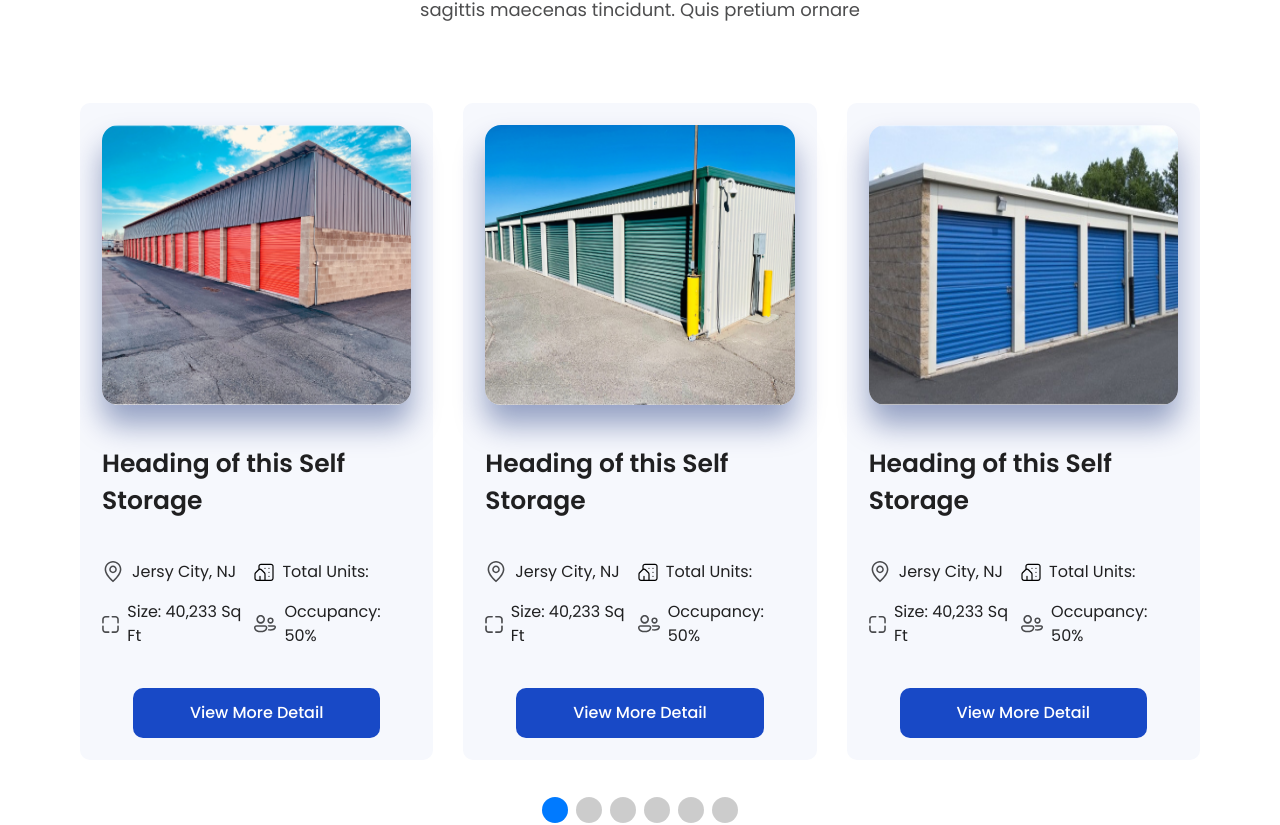
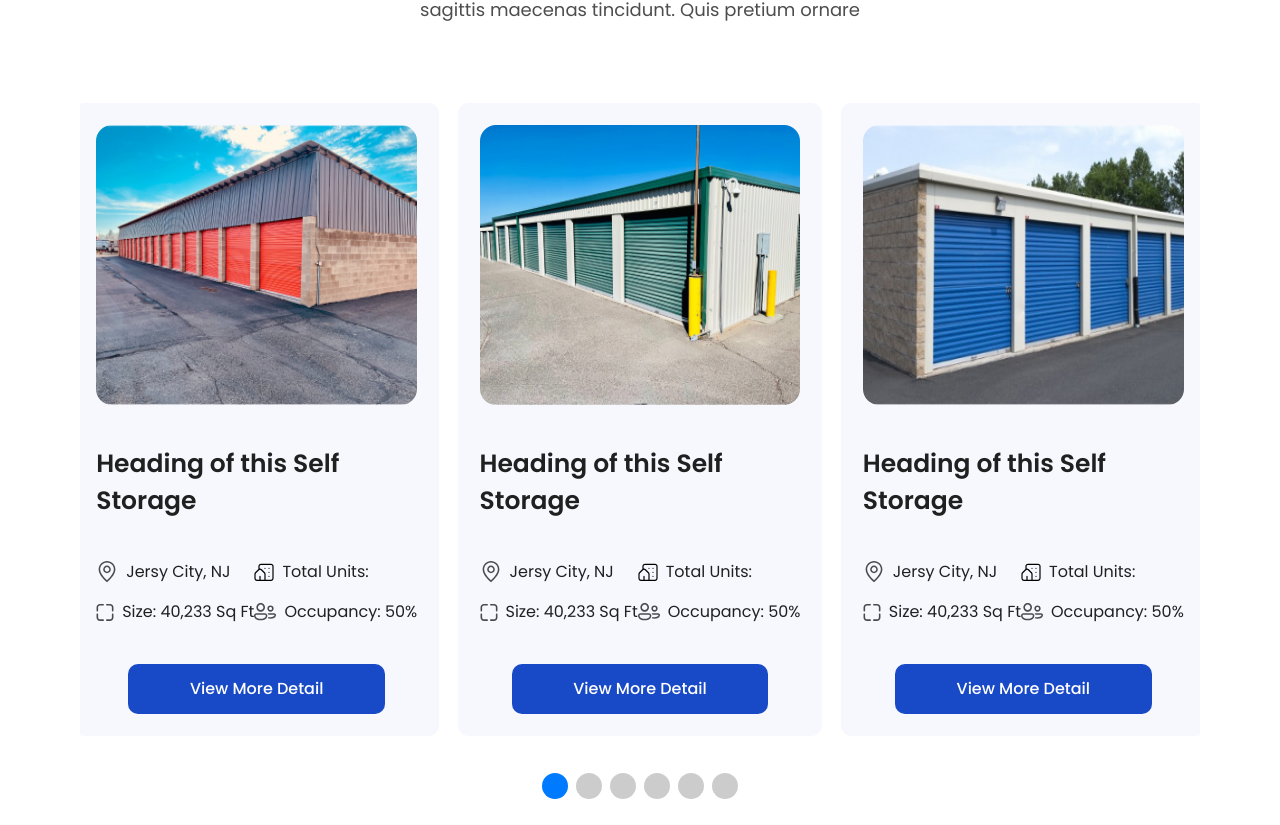
Before and after one commit to josip0920-zz/business-landing-mui, a React (Create React App) app: page / in a window 1280 px wide. Shown: the part 919-1744 px from the top of the page. Built offline with nearby package versions, Linux system fonts and the light colour scheme; what @web3-react/core would draw is missing.

Commit message:
Update Card.js

```diff
--- a/src/components/Card.js
+++ b/src/components/Card.js
@@ -16,7 +16,6 @@ export const CardA = ({ data }) => {
                     height: theme => theme.isTablet ? 280 : 350,
                     width: '100%',
                     borderRadius: 4,
-                    boxShadow: '0px 20px 30px rgba(1, 31, 109, 0.4)'
                 }
             }}
             spacing={5}
@@ -27,21 +26,21 @@ export const CardA = ({ data }) => {
                 <Stack flexGrow={1} spacing={2}>
                     <Stack direction='row' alignItems="center" spacing={1}>
                         <img width='22' height='22' src={require(`../assets/imgs/icons/location.svg`).default} />
-                        <Typography sx={{ fontSize: theme => theme.fontSize.sm }}>{data.location}</Typography>
+                        <Typography sx={{ fontSize: theme => theme.fontSize.sm }} noWrap>{data.location}</Typography>
                     </Stack>
                     <Stack direction='row' alignItems="center" spacing={1}>
                         <img width='18' height='18' src={require(`../assets/imgs/icons/size.svg`).default} />
-                        <Typography sx={{ fontSize: theme => theme.fontSize.sm }}>Size: {data.size}</Typography>
+                        <Typography sx={{ fontSize: theme => theme.fontSize.sm }} noWrap>Size: {data.size}</Typography>
                     </Stack>
                 </Stack>
                 <Stack flexGrow={1} spacing={2} >
                     <Stack direction='row' alignItems="center" spacing={1}>
                         <img width='20' height='20' src={require(`../assets/imgs/icons/office.svg`).default} />
-                        <Typography sx={{ fontSize: theme => theme.fontSize.sm }}>Total Units: {data.uints}</Typography>
+                        <Typography sx={{ fontSize: theme => theme.fontSize.sm }} noWrap>Total Units: {data.uints}</Typography>
                     </Stack>
                     <Stack direction='row' alignItems="center" spacing={1}>
                         <img width='22' height='22' src={require(`../assets/imgs/icons/occ.svg`).default} />
-                        <Typography sx={{ fontSize: theme => theme.fontSize.sm }}>Occupancy: {data.occupancy}%</Typography>
+                        <Typography sx={{ fontSize: theme => theme.fontSize.sm }} noWrap>Occupancy: {data.occupancy}%</Typography>
                     </Stack>
                 </Stack>
             </Stack>
@@ -61,11 +60,11 @@ export const CardB = ({ data }) => {
                 p: '5px',
                 borderRadius: '15px',
                 width: '100%',
+                boxShadow: '0px 10px 40px rgba(1, 31, 109, 0.4)',
                 '& .cardImg': {
                     height: theme => theme.isTablet ? 200 : 250,
                     width: '100%',
                     borderRadius: '10px 10px 0px 0px',
-                    boxShadow: '0px 10px 40px rgba(1, 31, 109, 0.4)'
                 }
             }}
             spacing={5}
@@ -78,36 +77,15 @@ export const CardB = ({ data }) => {
                 >
                     <Stack direction='row' alignItems="center" spacing={0.5} sx={{ width: '40%' }}>
                         <img width='22' height='22' src={require(`../assets/imgs/icons/time.svg`).default} />
-                        <Typography
-                            sx={{
-                                fontSize: theme => theme.fontSize.xm,
-                                overflow: 'hidden',
-                                textOverflow: 'ellipsis',
-                                whiteSpace: 'nowrap'
-                            }}
-                        >{data.time}</Typography>
+                        <Typography sx={{ fontSize: theme => theme.fontSize.xm }} noWrap>{data.time}</Typography>
                     </Stack>
                     <Stack direction='row' alignItems="center" spacing={0.5} sx={{ width: '30%' }}>
                         <img width='20' height='20' src={require(`../assets/imgs/icons/pen.svg`).default} />
-                        <Typography
-                            sx={{
-                                fontSize: theme => theme.fontSize.xm,
-                                overflow: 'hidden',
-                                textOverflow: 'ellipsis',
-                                whiteSpace: 'nowrap'
-                            }}
-                        >{data.status}</Typography>
+                        <Typography sx={{ fontSize: theme => theme.fontSize.xm }} noWrap>{data.status}</Typography>
                     </Stack>
                     <Stack direction='row' alignItems="center" spacing={0.5} sx={{ width: '30%' }}>
                         <img width='25' height='25' src={require(`../assets/imgs/${data.ownerPhoto}`).default} />
-                        <Typography
-                            sx={{
-                                fontSize: theme => theme.fontSize.xm,
-                                overflow: 'hidden',
-                                textOverflow: 'ellipsis',
-                                whiteSpace: 'nowrap'
-                            }}
-                        >{data.owner}</Typography>
+                        <Typography sx={{ fontSize: theme => theme.fontSize.xm }} noWrap>{data.owner}</Typography>
                     </Stack>
                 </Stack>
                 <Stack alignItems='center'>
```
